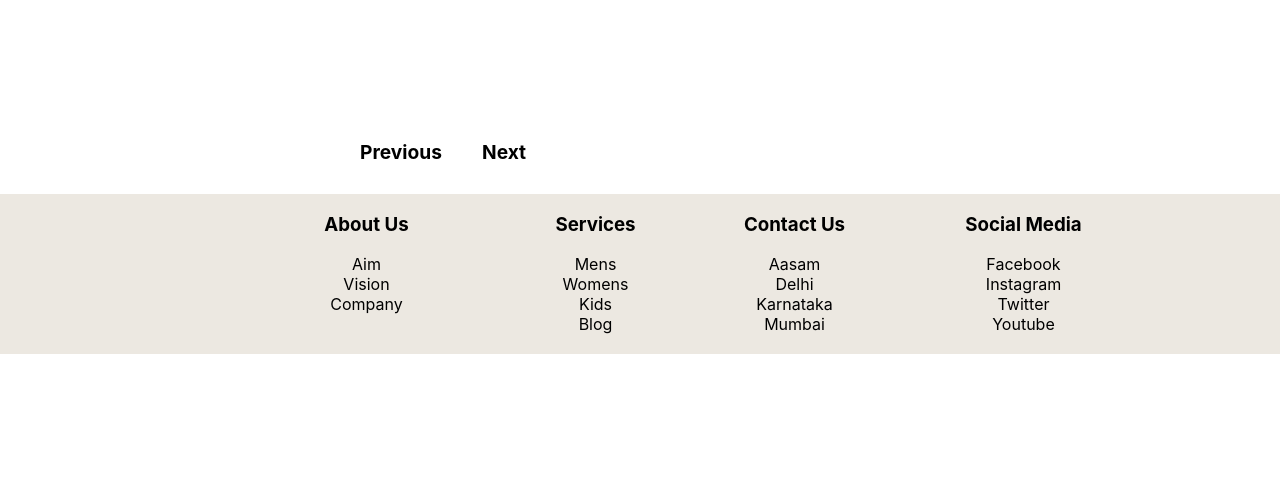
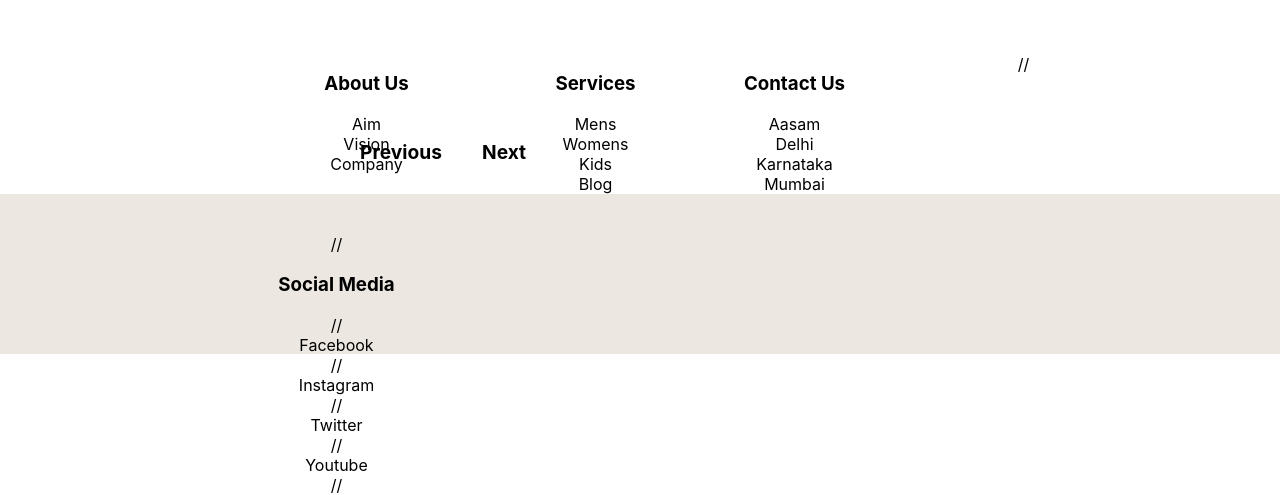
Before and after one commit to thakurankit6767/E_Commerce-WebApp, a React (Create React App) app: page /ProductPage in a window 1280 px wide. Shown: the part 1434-1929 px from the top of the page. Before the commit the page ends 1788 px from the top, so only its background shows below. Built offline with nearby package versions, Linux system fonts and the light colour scheme; no server answers.

Commit message:
Update Footer.jsx

```diff
--- a/src/components/Footer.jsx
+++ b/src/components/Footer.jsx
@@ -27,13 +27,13 @@ export default function Footer() {
             <li href="#">Mumbai</li>
           </div>
 
-          <div className="container-heading">
-            <h3>Social Media</h3>
-            <li href="#">Facebook</li>
-            <li href="#">Instagram</li>
-            <li href="#">Twitter</li>
-            <li href="#">Youtube</li>
-          </div>
+//           <div className="container-heading">
+//             <h3>Social Media</h3>
+//             <li href="#">Facebook</li>
+//             <li href="#">Instagram</li>
+//             <li href="#">Twitter</li>
+//             <li href="#">Youtube</li>
+//           </div>
         </div>
       </div>
     </div>
```
